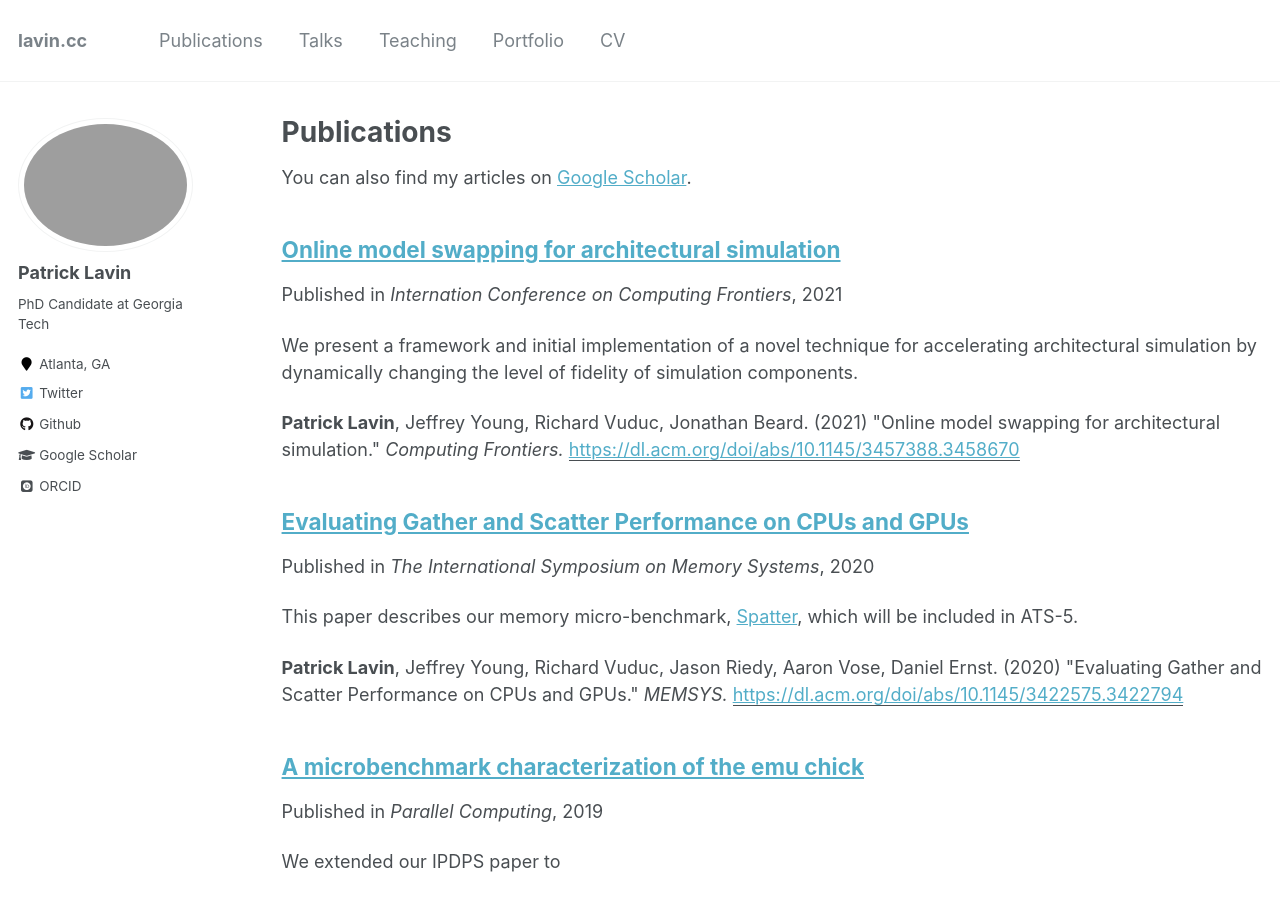
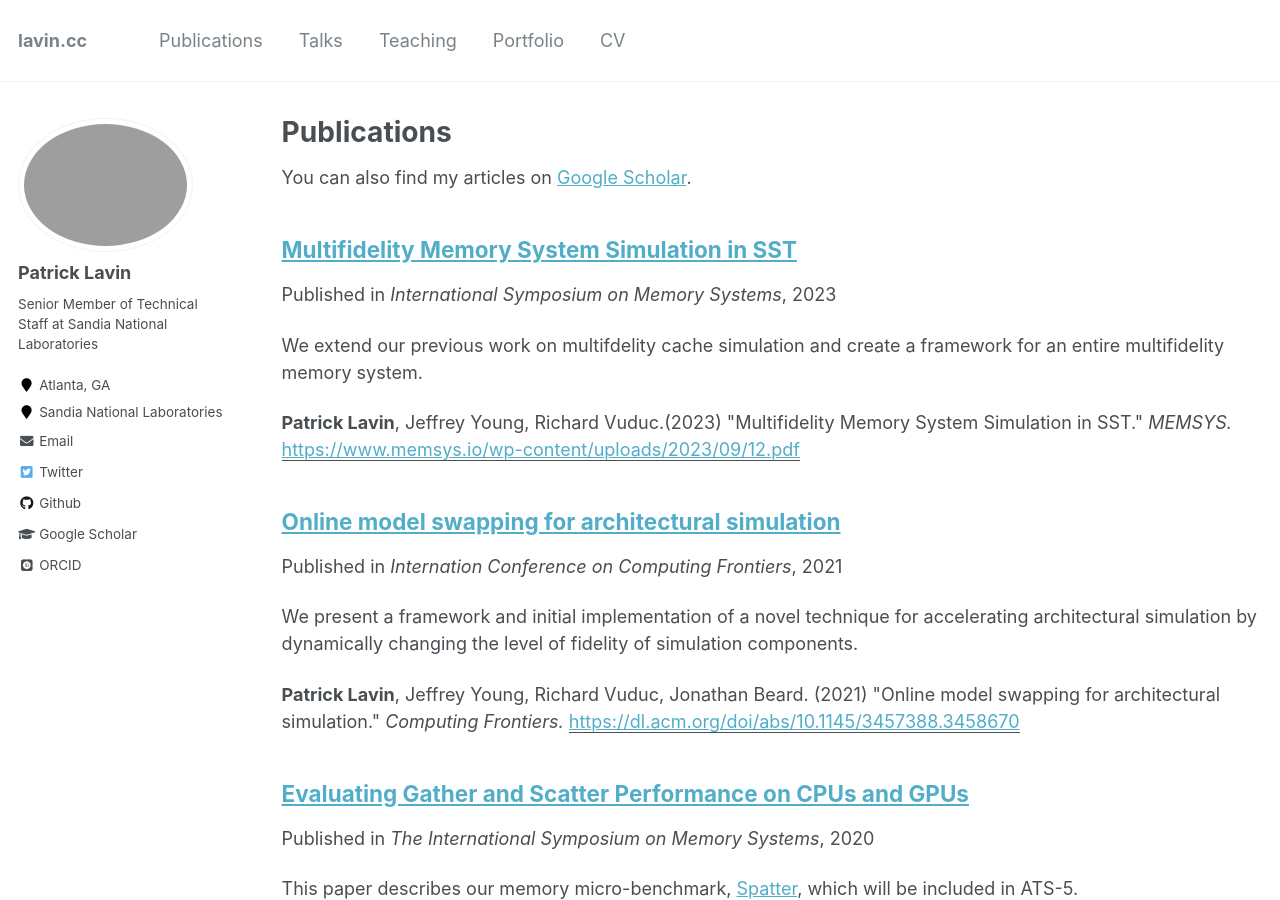
Before and after one commit to plavin/plavin.github.io, a Jekyll site: the page built from _pages/publications.md, in a window 1280 px wide and 900 px high. Built offline with Jekyll 4.4.1, drawn with Linux system fonts in a browser that asks for light colours; some web fonts are replaced.

Commit message:
add new paper, update job

```diff
--- a/_config.yml
+++ b/_config.yml
@@ -82,12 +82,12 @@ analytics:
 author:
   name             : "Patrick Lavin"
   avatar           : "Headshot.jpeg"
-  bio              : "PhD Candidate at Georgia Tech"
+  bio              : "Senior Member of Technical Staff at Sandia National Laboratories"
   location         : "Atlanta, GA"
-  employer         :
+  employer         : "Sandia National Laboratories"
   pubmed           :
   googlescholar    : "https://scholar.google.com/citations?user=gLpK-rUAAAAJ"
-  email            :
+  email            : "prlavin@sandia.gov"
   researchgate     :  # example: "https://www.researchgate.net/profile/yourprofile"
   uri              :
   bitbucket        :
--- /dev/null
+++ b/_publications/multifidelity.md
@@ -0,0 +1,20 @@
+---
+title: "Multifidelity Memory System Simulation in SST"
+collection: publications
+permalink: /publication/multifidelity
+excerpt: 'We extend our previous work on multifdelity cache simulation and create a framework for an entire multifidelity memory system.'
+date: 2023-10-03
+venue: 'International Symposium on Memory Systems'
+paperurl: 'https://www.memsys.io/wp-content/uploads/2023/09/12.pdf'
+citation: '<b>Patrick Lavin</b>, Jeffrey Young, Richard Vuduc.(2023) &quot;Multifidelity Memory System Simulation in SST.&quot; <i>MEMSYS.</i>'
+---
+As computer systems grow larger and more complex, it takes more
+time to simulate their behavior in detail. Researchers interested in
+simulating large-scale systems must choose between less-accurate
+high-level models or simulating smaller portions of their benchmark suite, both of which are highly manual, offline approaches
+that require time-consuming analysis by experts. Multifidelity simulation aims to lessen this burden by automatically adapting the
+fidelity of a simulation to the complexity of the behavior occurring
+at any given point in time. We show how a multifidelity memory
+system model can be used to accelerate single node simulation by
+up to 2x with 1-5% mean absolute percent error in the simulated
+instructions per cycle across benchmark suites.
```
Also changed, not shown: _pages/about.md (+2 -6 lines).
